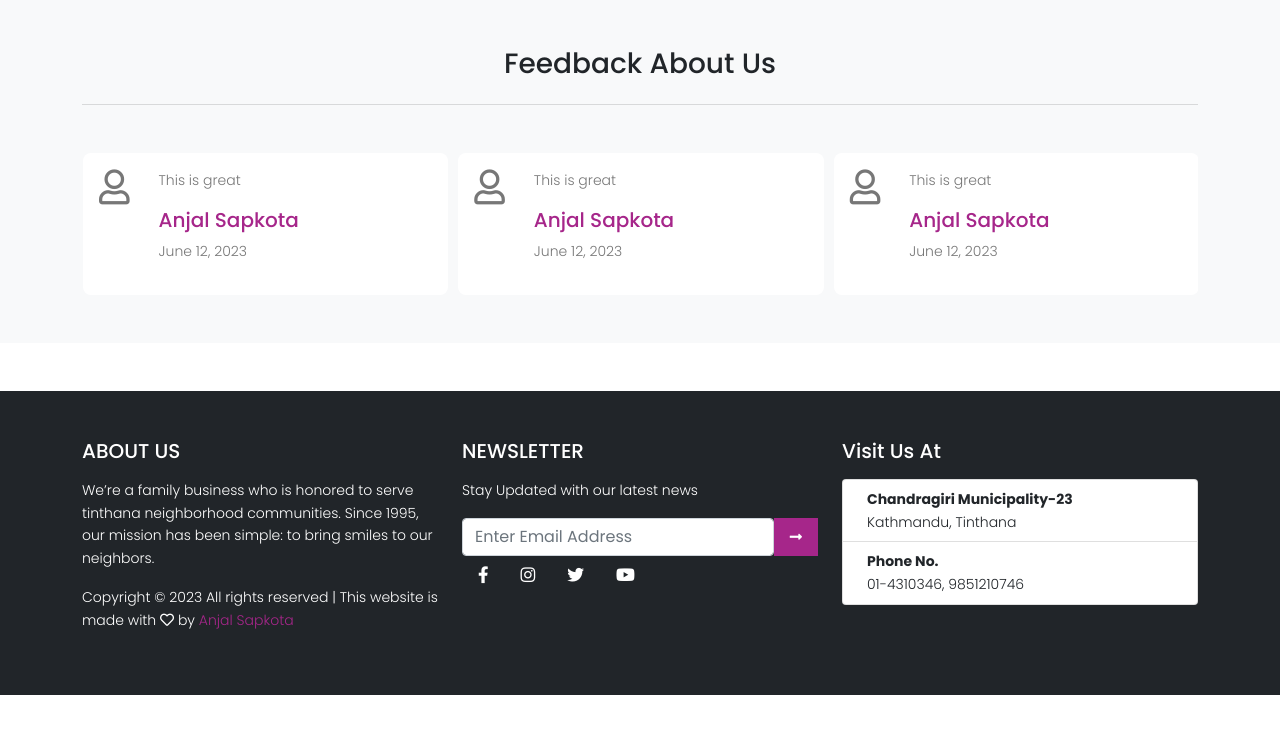
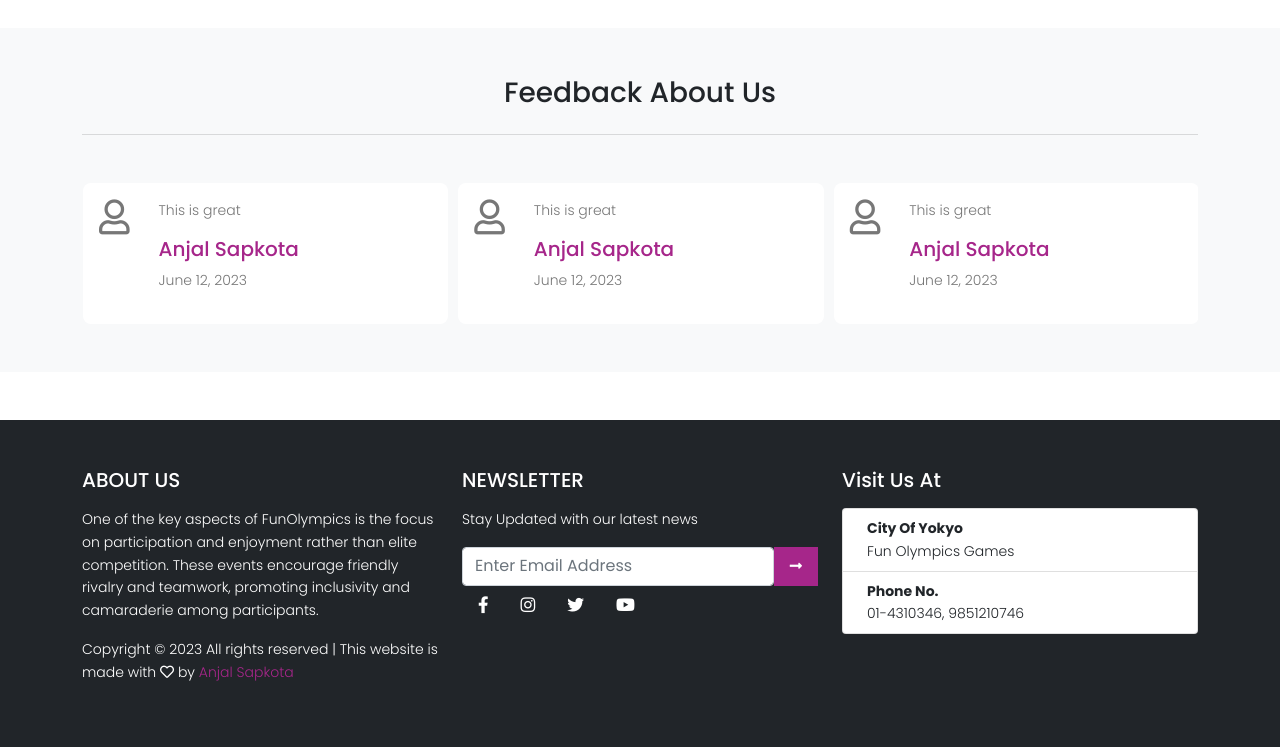
Before and after one commit to Anjal17122/djangoecommercewebsite, a Django app: page / in a window 1280 px wide. Shown: the part 2719-3466 px from the top of the page. Before the commit the page ends 3414 px from the top, so only its background shows below. Run offline with Django 3.2, Linux system fonts and the light colour scheme; data comes from the database, SQL or seed files in the repository; both versions use the stored data as it was after the commit; data that the repository does not hold is empty; parts of the project's set-up code (start-up, migrations or seed data) failed here and were passed over; some libraries are stand-ins or nearby versions.

Commit message:
Committed

```diff
--- a/adminautomation.py
+++ b/adminautomation.py
@@ -11,6 +11,7 @@ category_quantity = 4
 productlist = [2,3,4,2]
 recepie_num = 4
 faq_num = 4
+
 Youtub_link = "https://www.youtube-nocookie.com/embed/qtlhdIfojmc?controls=0"
 lorem = "Lorem ipsum, dolor sit, amet, consectetur, adipiscing elit, sed do eiusmod ,tempor " \
         "incididunt ut, labore et dolore, magna aliqua. Ut enim ad, minim veniam, quis nostrud exercitation ,ullamco laboris" \
--- a/home/admin.py
+++ b/home/admin.py
@@ -60,4 +60,4 @@ class managecheckout(admin.ModelAdmin):
 
 
 
-admin.site.site_header = 'Opera Cakes And Bakes'
+admin.site.site_header = 'Fun Olympics Games'
--- a/template/ajax.html
+++ b/template/ajax.html
@@ -29,7 +29,7 @@
 
             $('.cartitemlength').html(data.status);
             parent._alert = new parent.Function("alert(arguments[0]);");
-            parent._alert('Item added to cart');
+            parent._alert('Item added to wishlist');
             }
 
         })
@@ -54,7 +54,7 @@
                     $(".carttable").remove()
                     $(".carttableamount").remove()
 
-                    $(".cart_all_empty").html("No item in a cart")
+                    $(".cart_all_empty").html("No item in a wishlist")
 
 
                 }else{
--- a/template/base.html
+++ b/template/base.html
@@ -14,7 +14,7 @@
     <meta charset="UTF-8">
     <meta http-equiv="X-UA-Compatible" content="IE=edge">
     <meta name="viewport" content="width=device-width, initial-scale=1.0">
-    <title>Opera Cake and Bakes | {% block title %}{% endblock title %}</title>
+    <title>Fun Olympics Games | {% block title %}{% endblock title %}</title>
 
     <!-- Bootstrap cdn link verson 5.0 -->
     <link href="https://cdn.jsdelivr.net/npm/bootstrap@5.0.0/dist/css/bootstrap.min.css" rel="stylesheet"
@@ -176,8 +176,7 @@
                     <h5 class="pt-80">ABOUT US</h5>
                     <p class="mt-3">
 
-                        We’re a family business who is honored to serve tinthana neighborhood communities.
-                        Since 1995, our mission has been simple: to bring smiles to our neighbors.
+                        One of the key aspects of FunOlympics is the focus on participation and enjoyment rather than elite competition. These events encourage friendly rivalry and teamwork, promoting inclusivity and camaraderie among participants.
                     </p>
                     <p>Copyright &copy;
                         <script>document.write(new Date().getFullYear());</script> All rights reserved | This website is
@@ -216,8 +215,8 @@
                     <ul class="list-group ">
                         <li class="list-group-item d-flex justify-content-between align-items-start">
                             <div class="ms-2 me-auto">
-                                <div class="fw-bold">Chandragiri Municipality-23</div>
-                                Kathmandu, Tinthana
+                                <div class="fw-bold">City Of Yokyo</div>
+                                Fun Olympics Games
                             </div>
 
                         </li>
--- a/template/index.html
+++ b/template/index.html
@@ -172,7 +172,7 @@
                     <div class="col-lg-4  col-md-4">
                         <div class="card border-0" style="width: 100%; ">
                             <a href="{% url 'catdetail' c.id%}" class="a-tag">
-                                <img class="card-img-top" src="{{c.product_category_image.url}}" alt="Card image cap">
+                                <img class="card-img-top" src="{{c.product_category_image.url}}" width="535px" height="355" alt="Card image cap">
                                 <div class="card-body">
                                     <h5 class="card-title text-center text-dark"> {{c.product_category}}</h5>
 
```
Also changed, not shown: db.sqlite3, home/migrations/0001_initial.py, home/migrations/0002_auto_20230517_1509.py (deleted), home/migrations/0003_auto_20230517_1524.py (deleted), home/migrations/0004_auto_20230601_1327.py (deleted), media/category/basketballCategory.jpg (added), media/category/football.jpg (added), media/category/hockeymain.jpg (added), media/product/basketballPlay.jpg (added), media/product/football2.jpg (added), media/product/hockeyplay.jpg (added), media/recepie/football.jpg (added), 3 other files.
